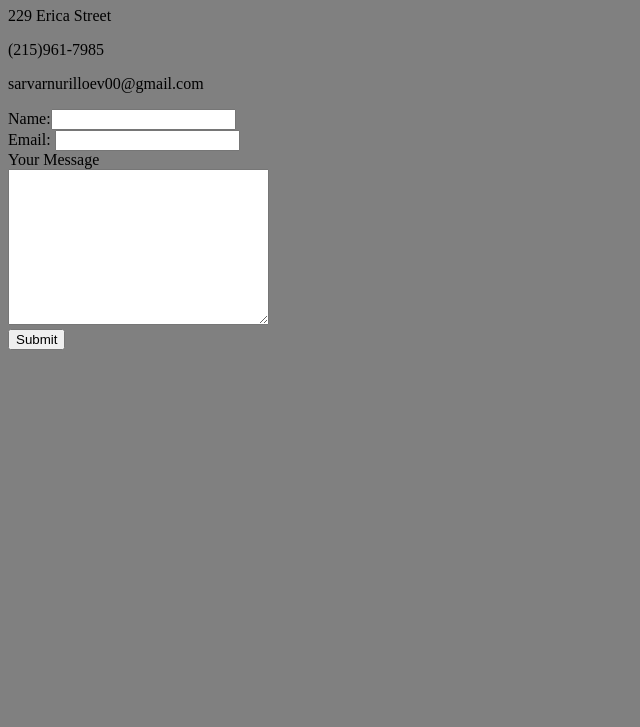
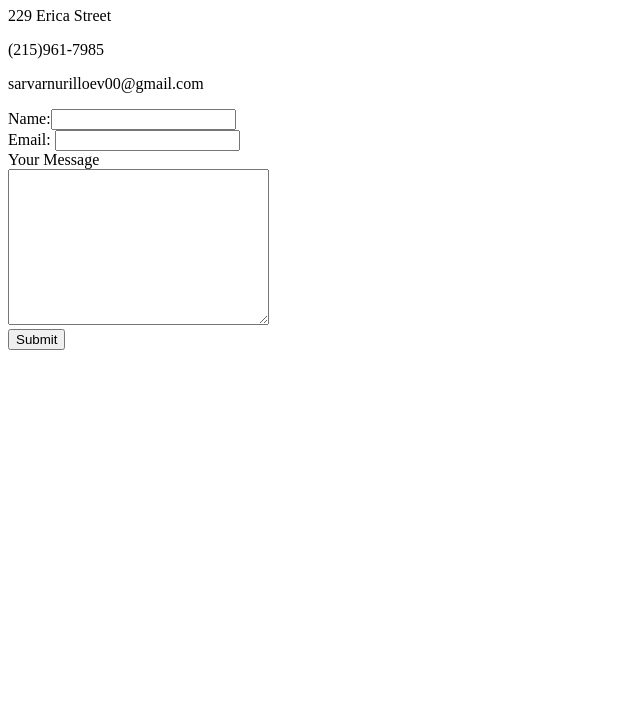
Before and after one commit to sarvar3983/cv, a plain HTML site: page Contact Me.html in a window 1280 px wide. Shown: the part 73-800 px from the top of the page, without its empty margins (0-640 px from the left). Drawn offline with Linux system fonts and the light colour scheme.

Commit message:
changed the back ground color from gray to white

```diff
--- a/Contact Me.html
+++ b/Contact Me.html
@@ -6,7 +6,7 @@
     <meta name="viewport" content="width=device-width, initial-scale=1.0">
     <title>Contact Me</title>
 </head>
-<body style="background-color: gray;" >
+<body>
     <h1>My contact Details</h1>
     <p>229 Erica Street</p>
     <p>(215)961-7985</p>
```
